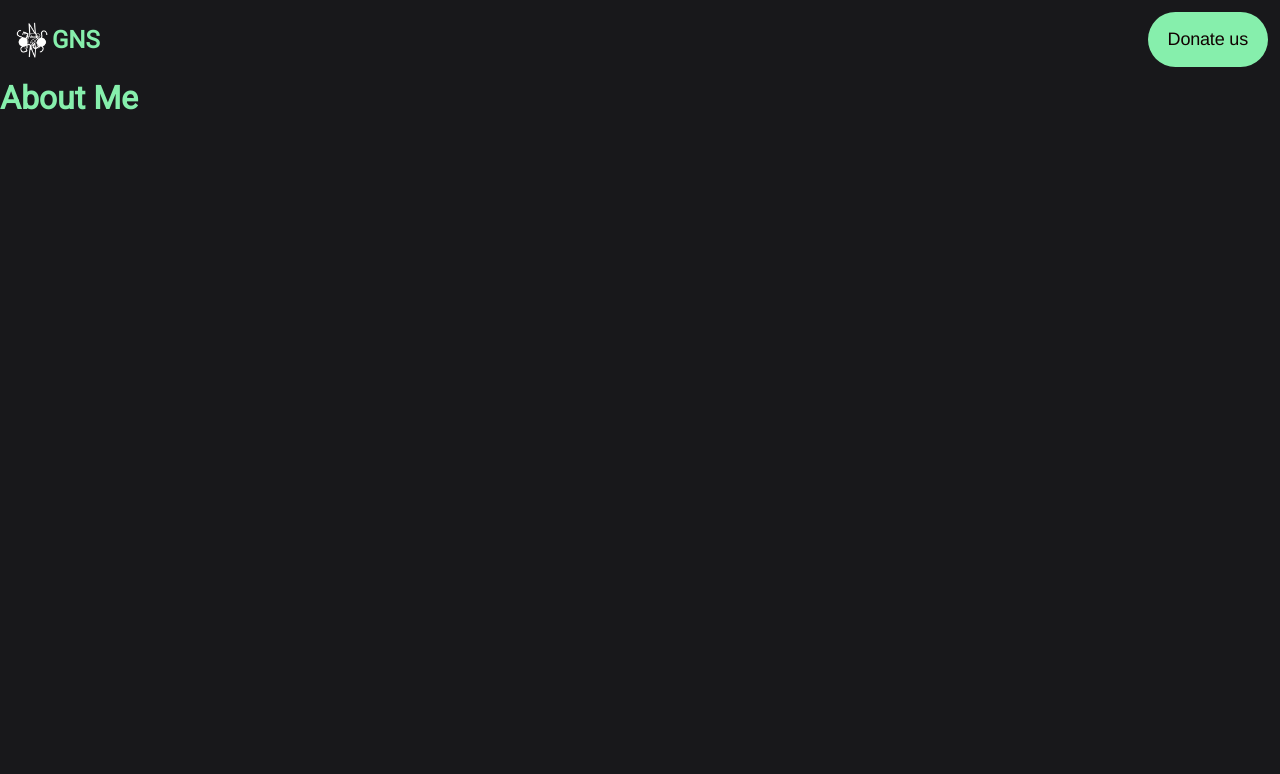
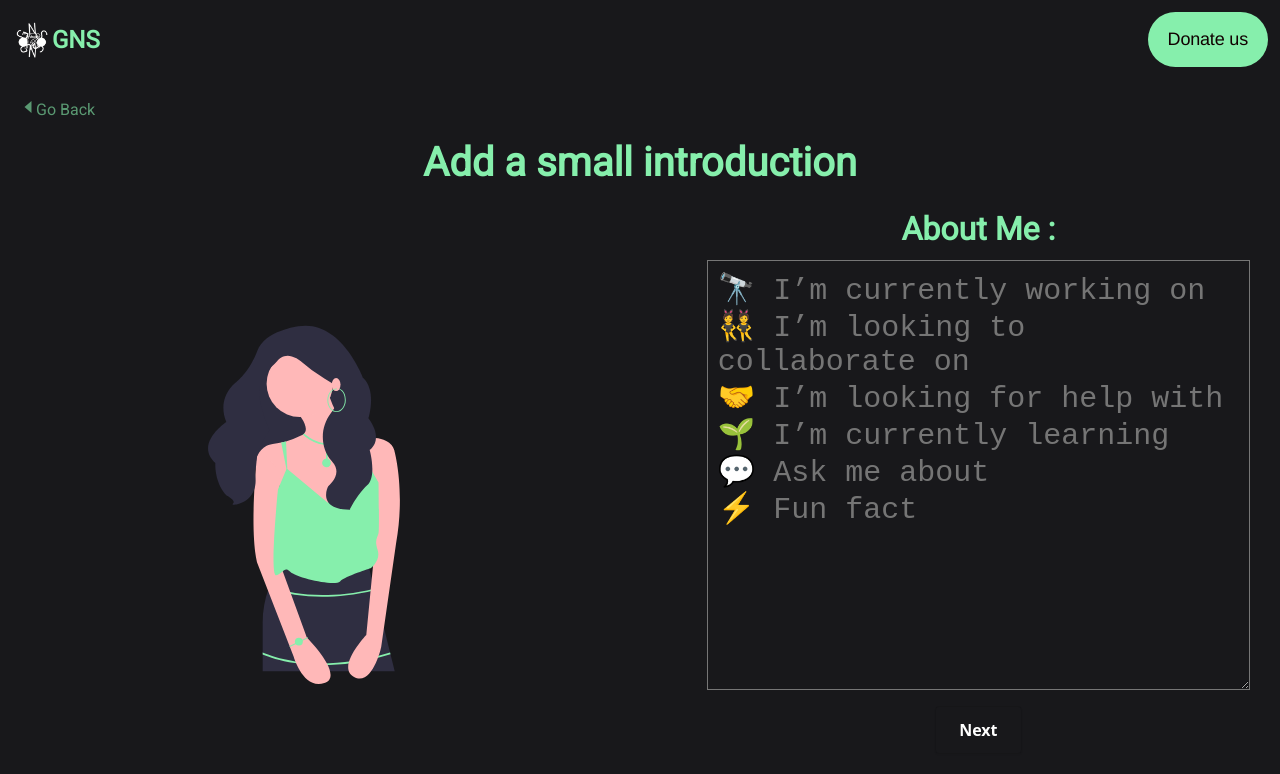
Before and after one commit to gaurav-sunthwal/make-git-beautiful, a React (Vite) app: page /aboutMe in a window 1280 px wide. Shown: the top 774 px of the page. Built offline with nearby package versions, Linux system fonts and the light colour scheme.

Commit message:
about me page

```diff
--- a/src/Pages/AboutMe.jsx
+++ b/src/Pages/AboutMe.jsx
@@ -1,9 +1,46 @@
+import { Link } from "react-router-dom";
+import { IoCaretBackSharp } from "react-icons/io5";
+import "../Style/AboutMe.css";
+import aboutMeImg from "../Img/aboutMe.svg";
 function AboutMe() {
-    return (
-        <div>
-            <h1>About Me</h1>
+  return (
+    <div>
+      <section className="aboutSec">
+        <div className="goBack">
+          <Link to={"/"}>
+            <IoCaretBackSharp />
+            Go Back
+          </Link>
         </div>
-    )
+        <div className="tital">
+          <h1>Add a small introduction</h1>
+        </div>
+        <div className="mainAboutSec">
+          <div className="leftImg">
+            <img src={aboutMeImg} alt="" />
+          </div>
+          <div className="rightText">
+            <h1>About Me :</h1>
+            <textarea
+              name="aboutMe"
+              id="aboutMe"
+              cols="40"
+              rows="12"
+              placeholder="🔭 I’m currently working on
+👯 I’m looking to collaborate on
+🤝 I’m looking for help with
+🌱 I’m currently learning
+💬 Ask me about
+⚡ Fun fact"
+            ></textarea>
+            <div className="button">
+              <button className="nextBtn">Next</button>
+            </div>
+          </div>
+        </div>
+      </section>
+    </div>
+  );
 }
 
-export default AboutMe
+export default AboutMe;
--- a/src/Pages/Home.jsx
+++ b/src/Pages/Home.jsx
@@ -22,7 +22,7 @@ function Home() {
                   required
                 />
                 <Link to={"/aboutMe"}>
-                  <button className="btn nextBtn">
+                  <button className="btn nextBtnpage1">
                     <FaArrowRight />
                   </button>
                 </Link>
@@ -30,7 +30,7 @@ function Home() {
             </div>
             <div className="animatedH1">
               <h1>
-                Create <span className="animatedText">Modern</span> Profile
+                Create <span className="animatedText"></span> Profile
               </h1>
             </div>
           </div>
--- /dev/null
+++ b/src/Style/AboutMe.css
@@ -0,0 +1,62 @@
+.goBack{
+    align-items: center;
+    padding: 20px;
+}
+
+.tital{
+}
+.tital h1{
+    text-align: center;
+    font-size: 40px;
+}
+
+.leftImg img{
+    width: 60%;
+    display: block;
+    margin: auto;
+}
+
+.mainAboutSec{
+    display: flex;
+    align-items: center;
+    text-align: center;
+    /* flex-wrap: wrap; */
+    justify-content: space-around;
+}
+
+.rightText{
+    padding: 12px;
+}
+
+.rightText h1{
+    padding: 12px;
+    font-size: 32px;
+}
+
+#aboutMe{
+    background: transparent;
+    font-size: 30px;
+    padding: 10px;
+    color: rgb(134, 239, 172);
+    width: 90%;
+    height: 90%;
+}
+
+.nextBtn{
+    /* padding: 12px; */
+    background: transparent;
+    color: white;
+}
+
+.button{
+    padding: 12px;
+}
+
+
+
+
+@media screen and (max-width: 870px) {
+  .mainAboutSec{
+    flex-wrap: wrap;
+  }
+}
--- a/src/Style/Genural.css
+++ b/src/Style/Genural.css
@@ -10,6 +10,15 @@ body {
   color:  rgb(134, 239, 172);
   font-family: "Roboto", sans-serif;
 }
+
+
+a{
+  color:  rgba(134, 239, 173, 0.605);
+  text-decoration: none;
+  cursor: pointer;
+}
+
+
 
 /* Button */
 .btn {
@@ -72,3 +81,57 @@ body {
 .btn:not(:disabled):active {
   transform: translateY(0.125rem);
 }
+
+
+
+
+
+
+
+/* CSS */
+.nextBtn {
+  align-items: center;
+  background-color: #FFFFFF;
+  border: 1px solid rgba(0, 0, 0, 0.1);
+  border-radius: .25rem;
+  box-shadow: rgba(0, 0, 0, 0.02) 0 1px 3px 0;
+  box-sizing: border-box;
+  color: rgba(0, 0, 0, 0.85);
+  cursor: pointer;
+  display: inline-flex;
+  font-family: system-ui,-apple-system,system-ui,"Helvetica Neue",Helvetica,Arial,sans-serif;
+  font-size: 16px;
+  font-weight: 600;
+  justify-content: center;
+  line-height: 1.25;
+  margin: 0;
+  min-height: 3rem;
+  padding: calc(.875rem - 1px) calc(1.5rem - 1px);
+  position: relative;
+  text-decoration: none;
+  transition: all 250ms;
+  user-select: none;
+  -webkit-user-select: none;
+  touch-action: manipulation;
+  vertical-align: baseline;
+  width: auto;
+}
+
+.nextBtn:hover,
+.nextBtn:focus {
+  border-color: rgba(0, 0, 0, 0.15);
+  box-shadow: rgba(0, 0, 0, 0.1) 0 4px 12px;
+  color: rgba(0, 0, 0, 0.65);
+}
+
+.nextBtn:hover {
+  transform: translateY(-1px);
+}
+
+.nextBtn:active {
+  background-color: #F0F0F1;
+  border-color: rgba(0, 0, 0, 0.15);
+  box-shadow: rgba(0, 0, 0, 0.06) 0 2px 4px;
+  color: rgba(0, 0, 0, 0.65);
+  transform: translateY(0);
+}
--- a/src/Style/Home.css
+++ b/src/Style/Home.css
@@ -43,6 +43,10 @@
     display: flex;
     margin: 20px 0px;
 }
+
+.usernameInput:focus{
+    border-bottom: 3px solid;
+}
 .mainSec{
     display: flex;
     align-items: center;
@@ -61,12 +65,37 @@
 
 .animatedH1 h1{
     font-size: 40px;
-}
-.animatedText{
-    color: #000;
+    color: rgb(113 113 122);
 }
 
 
+.animatedText::before {
+    color:  rgb(134, 239, 172);
+    content: "";
+    animation: textChanger 8s infinite linear;
+    transform: translateY(-20px);
+}
+
+
+@keyframes textChanger {
+    0%{
+        content: "Perfect";
+    }
+    25%{
+        content: "Interactive";
+
+        text-decoration: dashed;
+    }
+    50%{
+        content: "Modern";
+
+        text-decoration: double;
+    }
+    100%{
+        content: "Beautiful";
+
+    }
+}
 
 
 
```
Also changed, not shown: src/Img/aboutMe.svg (added).
